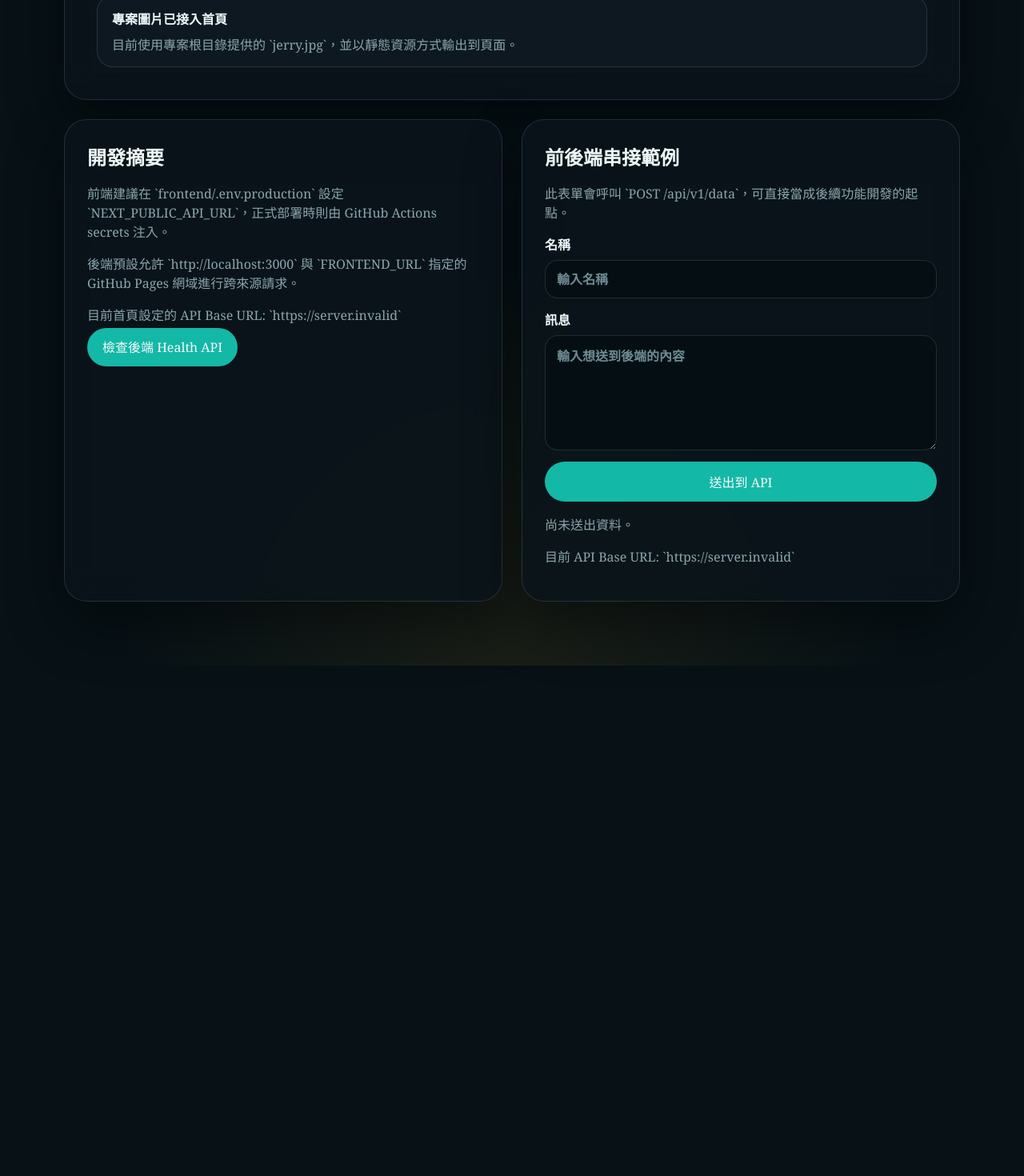
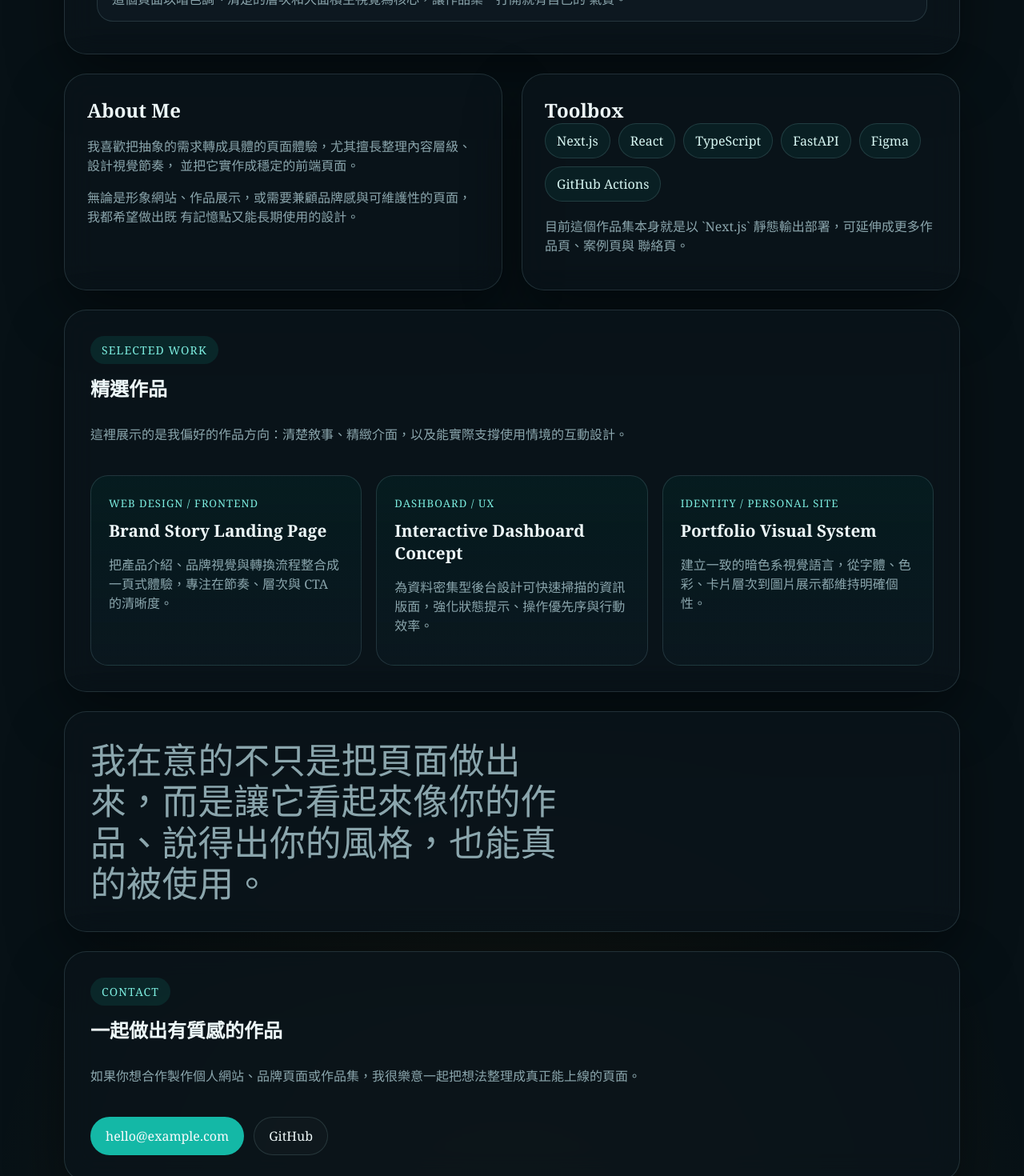
Before and after one commit to J4562694/chenWeb, a Next.js app in the folder frontend/: page / in a window 1280 px wide. Shown: the part 1140-2610 px from the top of the page at 80% size. Before the commit the page ends 1972 px from the top, so only its background shows below. Built offline with nearby package versions, Linux system fonts and the light colour scheme; no server answers.

Commit message:
Create portfolio homepage

```diff
--- a/frontend/src/app/globals.css
+++ b/frontend/src/app/globals.css
@@ -17,6 +17,7 @@
 
 html {
   font-family: Georgia, "Times New Roman", serif;
+  scroll-behavior: smooth;
 }
 
 body {
@@ -103,7 +104,8 @@ textarea {
 }
 
 .hero h1,
-.panel h2 {
+.panel h2,
+.project-card h3 {
   margin: 0;
 }
 
@@ -122,6 +124,13 @@ textarea {
 
 .hero-actions,
 .status-list {
+  display: flex;
+  flex-wrap: wrap;
+  gap: 12px;
+}
+
+.hero-cta,
+.contact-actions {
   display: flex;
   flex-wrap: wrap;
   gap: 12px;
@@ -164,6 +173,25 @@ textarea {
 .submit-button:hover {
   transform: translateY(-1px);
   background: var(--accent-strong);
+}
+
+.ghost-link {
+  display: inline-flex;
+  align-items: center;
+  justify-content: center;
+  padding: 12px 18px;
+  border-radius: 999px;
+  border: 1px solid var(--border);
+  background: rgba(255, 255, 255, 0.02);
+  color: var(--text);
+  text-decoration: none;
+  transition: transform 150ms ease, border-color 150ms ease, background 150ms ease;
+}
+
+.ghost-link:hover {
+  transform: translateY(-1px);
+  background: rgba(20, 184, 166, 0.08);
+  border-color: rgba(124, 236, 223, 0.35);
 }
 
 .form {
@@ -217,6 +245,83 @@ textarea {
   color: #fda4af;
 }
 
+.panel-wrap-balanced {
+  grid-template-columns: repeat(auto-fit, minmax(320px, 1fr));
+}
+
+.section-heading {
+  display: grid;
+  gap: 12px;
+  margin-bottom: 24px;
+}
+
+.section-heading p,
+.project-card p,
+.quote {
+  color: var(--muted);
+}
+
+.tag-grid {
+  display: flex;
+  flex-wrap: wrap;
+  gap: 10px;
+  margin-bottom: 18px;
+}
+
+.tag {
+  padding: 10px 14px;
+  border-radius: 999px;
+  border: 1px solid var(--border);
+  background: rgba(20, 184, 166, 0.08);
+  color: #d8f6f2;
+}
+
+.projects-panel,
+.contact-panel {
+  padding: 32px;
+}
+
+.projects-grid {
+  display: grid;
+  gap: 18px;
+  grid-template-columns: repeat(auto-fit, minmax(220px, 1fr));
+}
+
+.project-card {
+  padding: 22px;
+  border-radius: 22px;
+  border: 1px solid var(--border);
+  background:
+    linear-gradient(180deg, rgba(20, 184, 166, 0.08), rgba(16, 33, 44, 0.45)),
+    rgba(5, 15, 20, 0.78);
+}
+
+.project-card h3 {
+  margin-top: 10px;
+  margin-bottom: 10px;
+  font-size: 1.3rem;
+}
+
+.project-type {
+  color: #7cecdf;
+  font-size: 0.82rem;
+  letter-spacing: 0.08em;
+  text-transform: uppercase;
+}
+
+.quote-panel {
+  padding: 34px 32px;
+  overflow: hidden;
+}
+
+.quote {
+  margin: 0;
+  max-width: 24ch;
+  font-size: clamp(1.6rem, 4vw, 2.8rem);
+  line-height: 1.15;
+  color: var(--text);
+}
+
 @media (max-width: 720px) {
   .page-shell {
     padding: 24px 14px 48px;
@@ -227,4 +332,10 @@ textarea {
     padding: 22px;
     border-radius: 22px;
   }
+
+  .projects-panel,
+  .contact-panel,
+  .quote-panel {
+    padding: 22px;
+  }
 }
--- a/frontend/src/app/layout.tsx
+++ b/frontend/src/app/layout.tsx
@@ -2,8 +2,8 @@ import type { Metadata } from "next";
 import "./globals.css";
 
 export const metadata: Metadata = {
-  title: "ChenWeb Starter",
-  description: "Next.js SSG frontend paired with a FastAPI backend.",
+  title: "ChenWeb Portfolio",
+  description: "Personal portfolio built with Next.js and deployed on GitHub Pages.",
 };
 
 export default function RootLayout({
--- a/frontend/src/app/page.tsx
+++ b/frontend/src/app/page.tsx
@@ -1,13 +1,35 @@
-import { ApiDemoForm } from "@/components/api-demo-form";
-import { apiBaseUrl } from "@/lib/api";
-
 const basePath = process.env.NEXT_PUBLIC_BASE_PATH ?? "";
 
-const statusItems = [
-  "Next.js App Router",
-  "Static export for GitHub Pages",
-  "FastAPI-ready API integration",
-  "GitHub Actions deployment workflow",
+const focusItems = ["Frontend Design", "UI Engineering", "Product Thinking"];
+
+const featuredProjects = [
+  {
+    title: "Brand Story Landing Page",
+    type: "Web Design / Frontend",
+    description:
+      "把產品介紹、品牌視覺與轉換流程整合成一頁式體驗，專注在節奏、層次與 CTA 的清晰度。",
+  },
+  {
+    title: "Interactive Dashboard Concept",
+    type: "Dashboard / UX",
+    description:
+      "為資料密集型後台設計可快速掃描的資訊版面，強化狀態提示、操作優先序與行動效率。",
+  },
+  {
+    title: "Portfolio Visual System",
+    type: "Identity / Personal Site",
+    description:
+      "建立一致的暗色系視覺語言，從字體、色彩、卡片層次到圖片展示都維持明確個性。",
+  },
+];
+
+const tools = [
+  "Next.js",
+  "React",
+  "TypeScript",
+  "FastAPI",
+  "Figma",
+  "GitHub Actions",
 ];
 
 export default function HomePage() {
@@ -15,50 +37,105 @@ export default function HomePage() {
     <main className="page-shell">
       <div className="page-grid">
         <section className="hero">
-          <span className="eyebrow">ChenWeb Starter</span>
-          <h1>Next.js SSG + FastAPI 的可部署起手式</h1>
+          <span className="eyebrow">Portfolio</span>
+          <h1>設計、前端與敘事感兼具的個人作品集首頁</h1>
           <p>
-            這份骨架依照專案規格建立，前端已支援 GitHub Pages 靜態輸出，後端已提供
-            FastAPI、CORS 與測試範例。
+            我專注在把想法整理成清楚、耐看又能實際上線的數位體驗。從首頁視覺、互動細節
+            到前端落地，我喜歡讓作品同時兼顧美感與可用性。
           </p>
           <div className="hero-actions">
-            {statusItems.map((item) => (
+            {focusItems.map((item) => (
               <span key={item} className="pill">
                 {item}
               </span>
             ))}
           </div>
+          <div className="hero-cta">
+            <a className="link-button" href="#projects">
+              查看作品
+            </a>
+            <a className="ghost-link" href="#contact">
+              聯絡我
+            </a>
+          </div>
           <div className="hero-media">
-            <img
-              className="hero-image"
-              src={`${basePath}/jerry.jpg`}
-              alt="Jerry"
-            />
+            <img className="hero-image" src={`${basePath}/jerry.jpg`} alt="Portfolio visual" />
             <div className="hero-caption">
-              <strong>專案圖片已接入首頁</strong>
-              <p>目前使用專案根目錄提供的 `jerry.jpg`，並以靜態資源方式輸出到頁面。</p>
+              <strong>用視覺建立第一印象</strong>
+              <p>
+                這個頁面以暗色調、清楚的層次和大面積主視覺為核心，讓作品集一打開就有自己的
+                氣質。
+              </p>
             </div>
           </div>
         </section>
 
-        <section className="panel-wrap">
+        <section className="panel-wrap panel-wrap-balanced">
           <article className="panel">
-            <h2>開發摘要</h2>
+            <h2>About Me</h2>
             <p>
-              前端建議在 `frontend/.env.production` 設定
-              `NEXT_PUBLIC_API_URL`，正式部署時則由 GitHub Actions secrets 注入。
+              我喜歡把抽象的需求轉成具體的頁面體驗，尤其擅長整理內容層級、設計視覺節奏，
+              並把它實作成穩定的前端頁面。
             </p>
             <p>
-              後端預設允許 `http://localhost:3000` 與 `FRONTEND_URL` 指定的 GitHub
-              Pages 網域進行跨來源請求。
+              無論是形象網站、作品展示，或需要兼顧品牌感與可維護性的頁面，我都希望做出既
+              有記憶點又能長期使用的設計。
             </p>
-            <p>目前首頁設定的 API Base URL: `{apiBaseUrl}`</p>
-            <a className="link-button" href={`${apiBaseUrl}/health`} target="_blank" rel="noreferrer">
-              檢查後端 Health API
-            </a>
           </article>
 
-          <ApiDemoForm />
+          <article className="panel">
+            <h2>Toolbox</h2>
+            <div className="tag-grid">
+              {tools.map((tool) => (
+                <span key={tool} className="tag">
+                  {tool}
+                </span>
+              ))}
+            </div>
+            <p>
+              目前這個作品集本身就是以 `Next.js` 靜態輸出部署，可延伸成更多作品頁、案例頁與
+              聯絡頁。
+            </p>
+          </article>
+        </section>
+
+        <section id="projects" className="panel projects-panel">
+          <div className="section-heading">
+            <span className="eyebrow">Selected Work</span>
+            <h2>精選作品</h2>
+            <p>這裡展示的是我偏好的作品方向：清楚敘事、精緻介面，以及能實際支撐使用情境的互動設計。</p>
+          </div>
+          <div className="projects-grid">
+            {featuredProjects.map((project) => (
+              <article key={project.title} className="project-card">
+                <span className="project-type">{project.type}</span>
+                <h3>{project.title}</h3>
+                <p>{project.description}</p>
+              </article>
+            ))}
+          </div>
+        </section>
+
+        <section className="panel quote-panel">
+          <p className="quote">
+            我在意的不只是把頁面做出來，而是讓它看起來像你的作品、說得出你的風格，也能真的被使用。
+          </p>
+        </section>
+
+        <section id="contact" className="panel contact-panel">
+          <div className="section-heading">
+            <span className="eyebrow">Contact</span>
+            <h2>一起做出有質感的作品</h2>
+            <p>如果你想合作製作個人網站、品牌頁面或作品集，我很樂意一起把想法整理成真正能上線的頁面。</p>
+          </div>
+          <div className="contact-actions">
+            <a className="link-button" href="mailto:hello@example.com">
+              hello@example.com
+            </a>
+            <a className="ghost-link" href="https://github.com/J4562694" target="_blank" rel="noreferrer">
+              GitHub
+            </a>
+          </div>
         </section>
       </div>
     </main>
```
